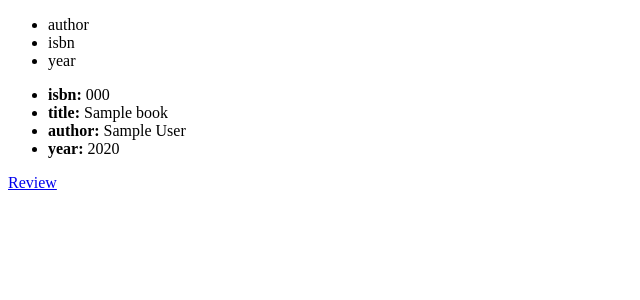
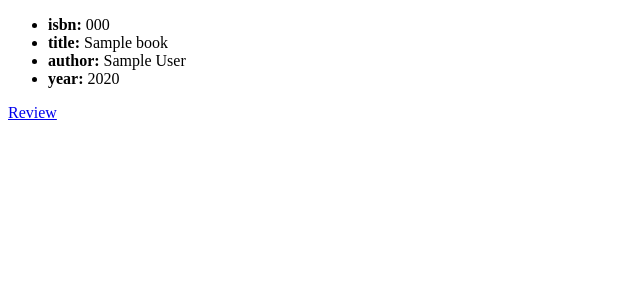
Before and after one commit to CH-Shireesha/WP, a Flask app: page /book/000 in a window 1280 px wide. Shown: the top 300 px of the page, without its empty margins (0-640 px from the left). Run offline with Flask 2, Linux system fonts and the light colour scheme; tables that the repository leaves empty hold one stand-in row (Sample ...).

Commit message:
bookpage done

```diff
--- a/project1/templates/book.html
+++ b/project1/templates/book.html
@@ -4,12 +4,7 @@
         <title>Registration</title>
     </head>
     <body>
-        <div class="table">
-            <ul class="list-group">
-            <li class="list-group-item">author</li>
-            <li class="list-group-item">isbn</li>
-            <li class="list-group-item">year</li>
-            </ul>
+        <div class="card">
             <ul class='b'>
             {% for item in data %}
             <li class="list-group-item"><b>isbn:</b>  {{item.isbn}}</li>
```
Also changed, not shown: project1/application.py (line endings or trailing spaces), 2 other files.
